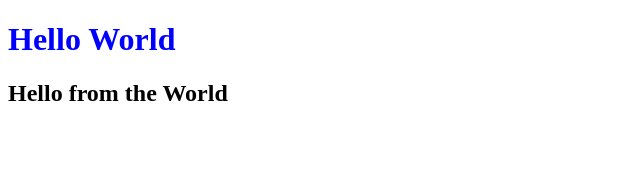
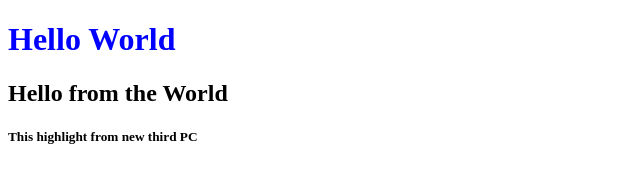
Before and after one commit to Jakhongir23/learningGit, a plain HTML site: page index.html in a window 1280 px wide. Shown: the whole page, without its empty margins (0-640 px from the left). Drawn offline with Linux system fonts and the light colour scheme.

Commit message:
third PC

```diff
--- a/index.html
+++ b/index.html
@@ -9,5 +9,7 @@
 <body>
     <h1>Hello World</h1>
     <h2>Hello from the World</h2>
+    <h5>This highlight from new third PC</h5>
+
 </body>
 </html>
```
